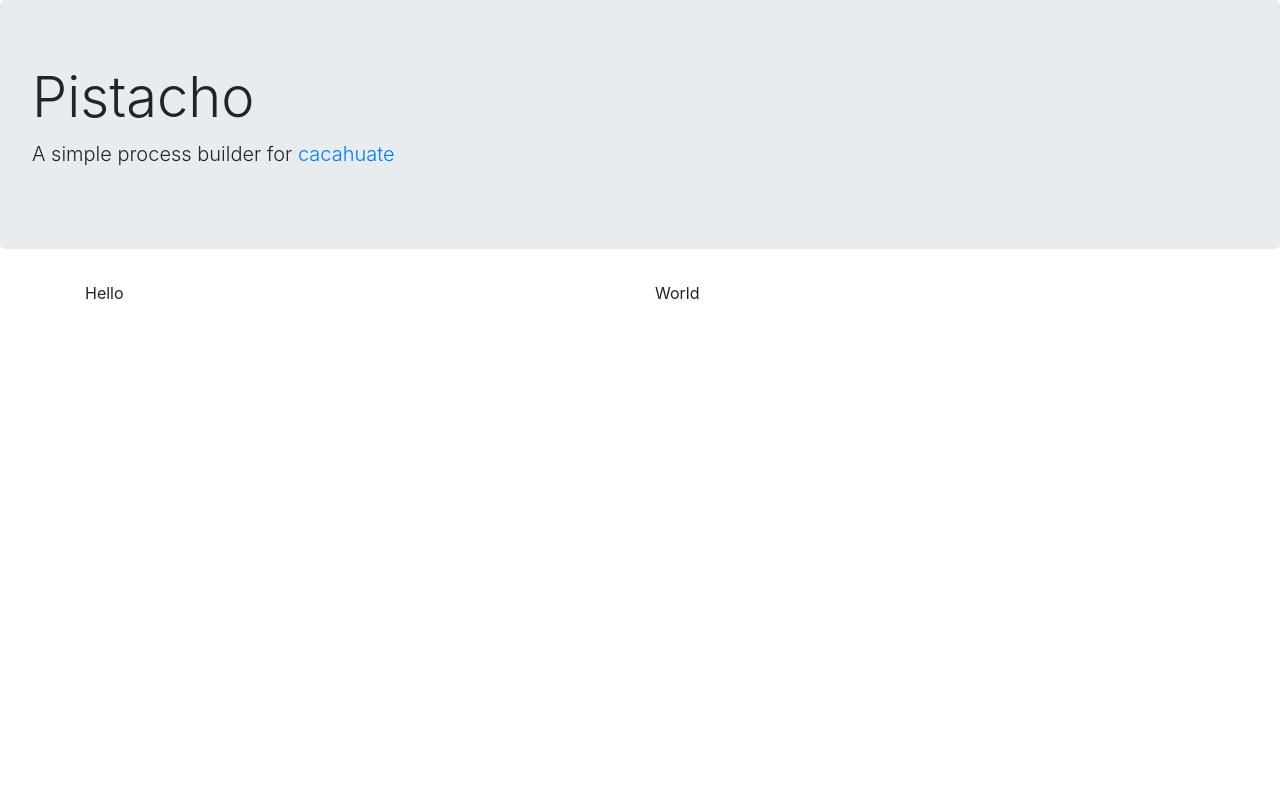
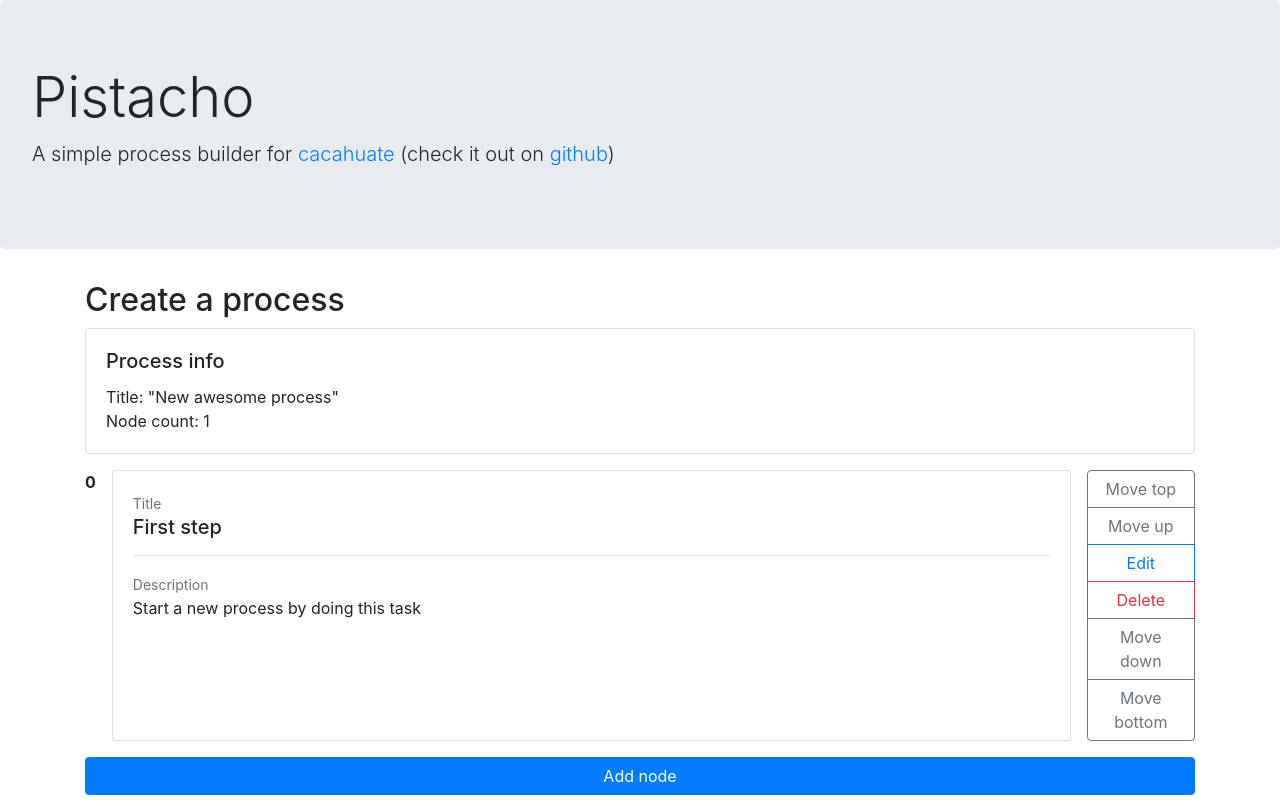
Before and after one commit to tracsa/pistacho, a Vue app: page / in a window 1280 px wide. Built offline with nearby package versions, Linux system fonts and the light colour scheme.

Commit message:
Added base process creator

```diff
--- a/src/App.vue
+++ b/src/App.vue
@@ -2,9 +2,14 @@
   <div id="app">
     <div class="jumbotron">
       <h1 class="display-4">Pistacho</h1>
-      <p class="lead">A simple process builder for <a :href="cacahuateUrl">cacahuate</a></p>
+      <p class="lead">
+        <span>A simple process builder for </span>
+        <a :href="cacahuateDocsUrl">cacahuate</a>
+        <span> (check it out on <a :href="cacahuateGithubUrl">github</a>)</span>
+      </p>
     </div>
-    <app-hello-world msg="Welcome to Your Vue.js App"/>
+
+    <app-process-creator/>
   </div>
 </template>
 
@@ -12,7 +17,8 @@
 export default {
   data() {
     return {
-      cacahuateUrl: 'https://github.com/tracsa/cacahuate',
+      cacahuateDocsUrl: 'https://tracsa.github.io/cacahuate',
+      cacahuateGithubUrl: 'https://www.github.com/tracsa/cacahuate',
     };
   }
 };
--- a/src/components/HelloWorld.vue
+++ /dev/null
@@ -1,12 +0,0 @@
-<template>
-  <div class="container">
-    <div class="row">
-      <div class="col">
-        Hello
-      </div>
-      <div class="col">
-        World
-      </div>
-    </div>
-  </div>
-</template>
--- /dev/null
+++ b/src/components/NodeView.vue
@@ -0,0 +1,28 @@
+<template>
+  <div class="card w-100">
+    <div class="card-body">
+
+      <div class="card-title">
+        <small class="text-muted">Title</small><br/>
+        <h5>{{ node.title }}</h5>
+      </div>
+
+      <hr/>
+
+      <small class="text-muted">Description</small><br/>
+      <p class="card-text">
+        <span>{{ node.description }}</span>
+      </p>
+    </div>
+  </div>
+</template>
+
+<script>
+export default {
+  props: {
+    node: {
+      required: true,
+    }
+  },
+};
+</script>
--- /dev/null
+++ b/src/components/ProcessCreator.vue
@@ -0,0 +1,91 @@
+<template>
+  <div class="container">
+    <div class="row mb-3">
+      <div class="col">
+        <h2>Create a process</h2>
+
+        <div class="card">
+          <div class="card-body">
+            <h5 class="card-title">Process info</h5>
+            <span>Title: "{{ processTitle }}"</span>
+            <br/>
+            <span>Node count: {{ nodes.length }}</span>
+          </div>
+        </div>
+      </div>
+    </div>
+
+    <div class="row mb-3"
+      v-for="(node,i) in nodes"
+      :key="i"
+    >
+      <div class="col">
+        <div class="d-flex justify-content-between">
+          <div><b>{{ i }}</b></div>
+
+          <component class="mx-3" :is="'app-node-view'" :node="node"/>
+
+          <div class="btn-group-vertical">
+            <button type="button"
+              class="btn btn-outline-secondary"
+            >Move top</button>
+            <button type="button"
+              class="btn btn-outline-secondary"
+            >Move up</button>
+            <button type="button"
+              class="btn btn-outline-primary"
+            >Edit</button>
+            <button type="button"
+              class="btn btn-outline-danger"
+            >Delete</button>
+            <button type="button"
+              class="btn btn-outline-secondary"
+            >Move down</button>
+            <button type="button"
+              class="btn btn-outline-secondary"
+            >Move bottom</button>
+          </div>
+        </div>
+      </div>
+    </div>
+
+    <div class="row mb-3">
+      <div class="col">
+        <button
+          type="button"
+          class="btn btn-primary w-100"
+          @click.prevent="appendNode()"
+        >Add node</button>
+      </div>
+    </div>
+  </div>
+</template>
+
+<script>
+export default {
+  data() {
+    return {
+      processTitle: 'New awesome process',
+      nodes: [
+        {
+          type: 'action',
+          title: 'First step',
+          description: 'Start a new process by doing this task',
+        }
+      ],
+    };
+  },
+
+  methods: {
+    appendNode() {
+      const vm = this;
+
+      vm.nodes.push({
+        type: 'action',
+        title: 'New amazing node',
+        description: 'A simple node',
+      });
+    }
+  },
+};
+</script>
--- a/src/components/index.js
+++ b/src/components/index.js
@@ -1,5 +1,7 @@
 import Vue from 'vue'
 
-import HelloWorld from './HelloWorld'
+import NodeView from './NodeView'
+import ProcessCreator from './ProcessCreator'
 
-Vue.component('app-hello-world', HelloWorld)
+Vue.component('app-node-view', NodeView)
+Vue.component('app-process-creator', ProcessCreator)
```
